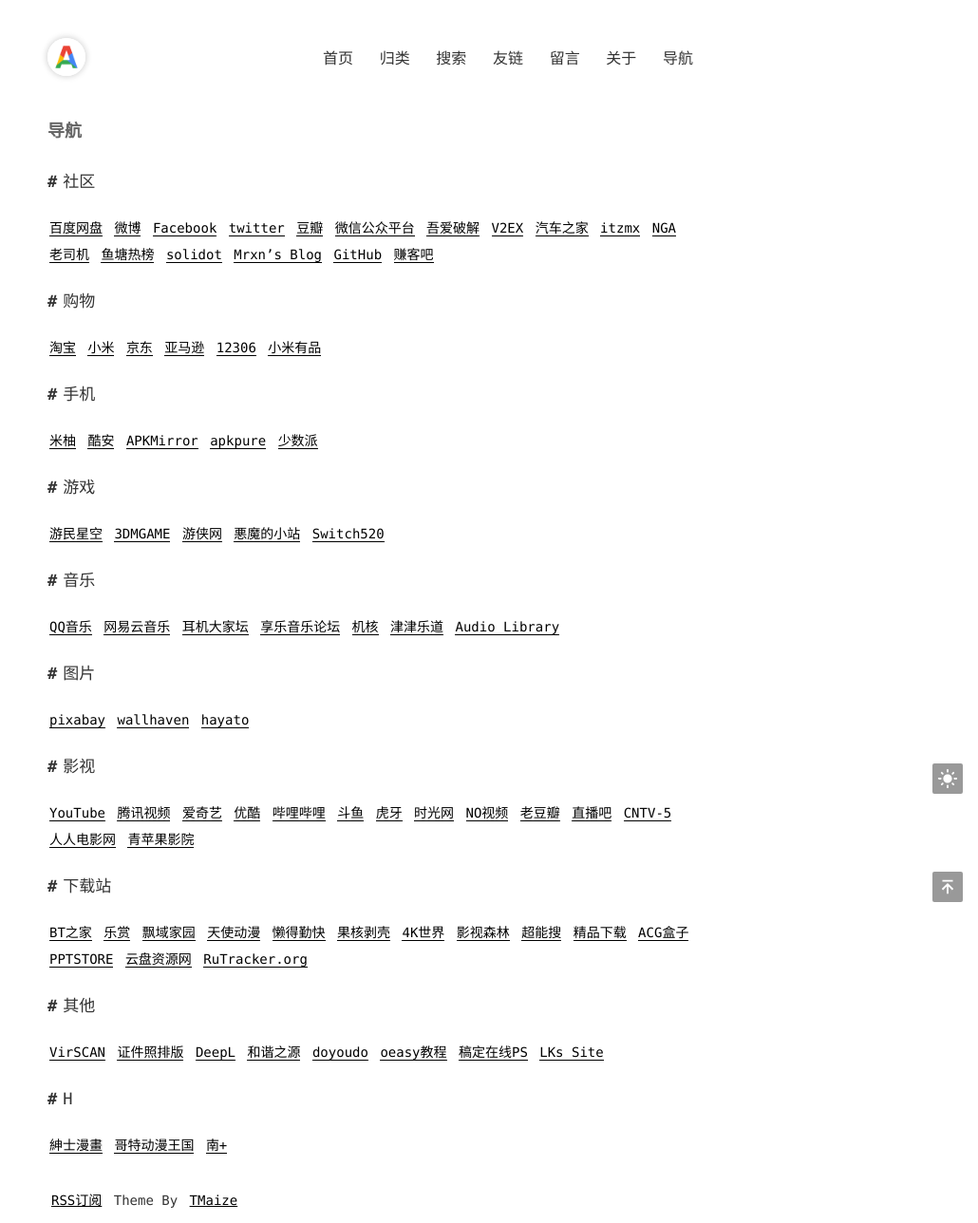
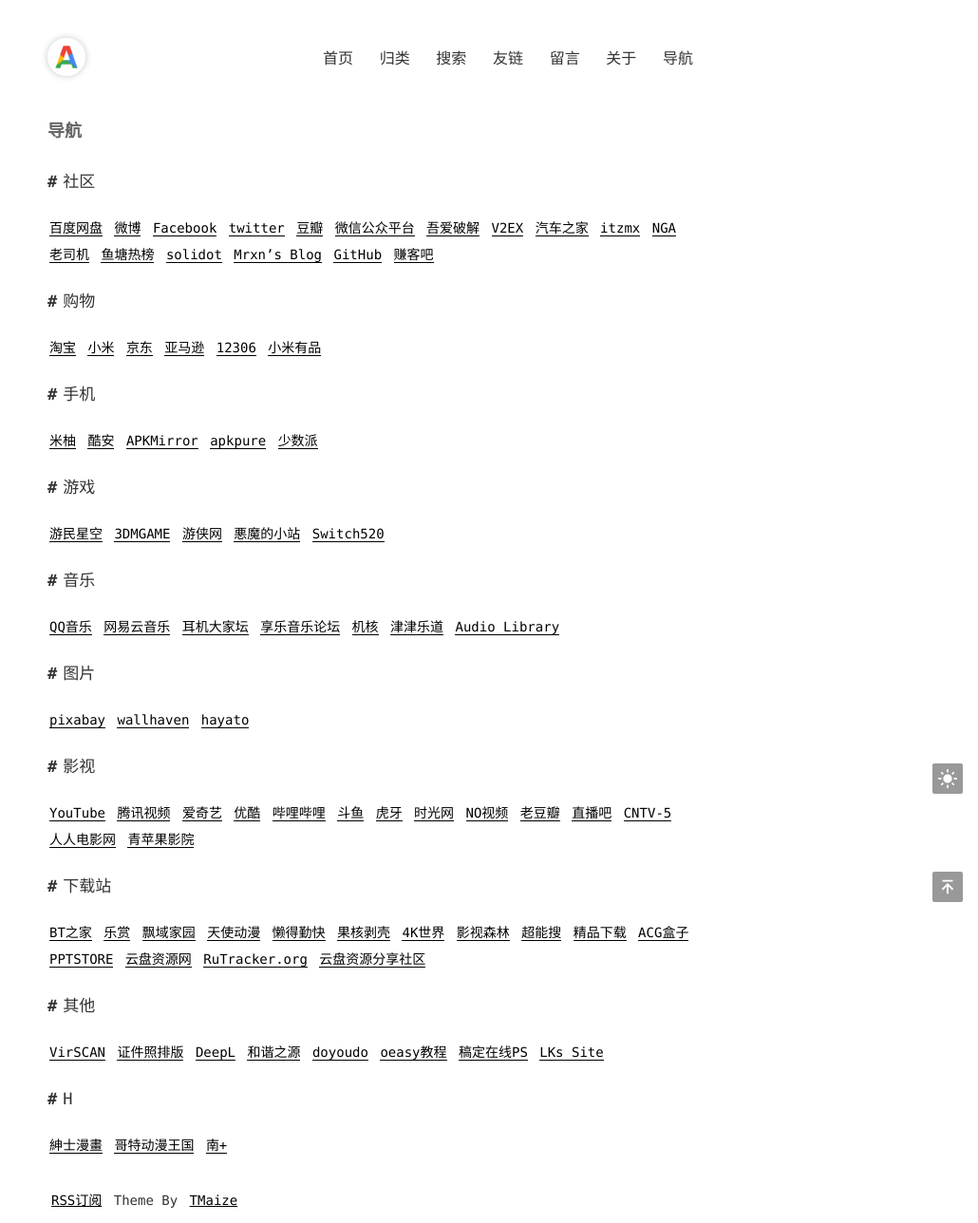
Before and after one commit to admans/admans.github.io, a Jekyll site: the page built from pages/navi.md, in a window 1280 px wide. Shown: the whole page at 95% size, without its empty margins (250-1280 px from the left). Built offline with Jekyll 4.4.1, drawn with Linux system fonts in a browser that asks for light colours.

Commit message:
Update navi.md
新增“云盘资源分享社区”

```diff
--- a/pages/navi.md
+++ b/pages/navi.md
@@ -33,7 +33,7 @@ title: 导航
 
 ## 下载站
 
-[BT之家](http://btbtt11.com/ "BT之家") [乐赏](http://gbtgame.me/ "乐赏") [飘域家园](http://bbs.homefei.me/ "飘域家园") [天使动漫](https://www.tsdm39.net/ "天使动漫") [懒得勤快](https://masuit.com/ "懒得勤快") [果核剥壳](https://www.ghxi.com/ "果核剥壳") [4K世界](https://www.4ksj.com/ "4K世界") [影视森林](http://549.tv/ "影视森林") [超能搜](https://www.chaonengsou.com/ "超能搜") [精品下载](http://www.j9p.com/ "精品下载") [ACG盒子](https://www.acgbox.link/ "ACG盒子") [PPTSTORE](https://www.pptstore.net/ "PPTSTORE") [云盘资源网](https://www.yunpanziyuan.com/forum-7.htm "云盘资源网") [RuTracker.org](https://rutracker.net/forum/index.php "RuTracker.org")
+[BT之家](http://btbtt11.com/ "BT之家") [乐赏](http://gbtgame.me/ "乐赏") [飘域家园](http://bbs.homefei.me/ "飘域家园") [天使动漫](https://www.tsdm39.net/ "天使动漫") [懒得勤快](https://masuit.com/ "懒得勤快") [果核剥壳](https://www.ghxi.com/ "果核剥壳") [4K世界](https://www.4ksj.com/ "4K世界") [影视森林](http://549.tv/ "影视森林") [超能搜](https://www.chaonengsou.com/ "超能搜") [精品下载](http://www.j9p.com/ "精品下载") [ACG盒子](https://www.acgbox.link/ "ACG盒子") [PPTSTORE](https://www.pptstore.net/ "PPTSTORE") [云盘资源网](https://www.yunpanziyuan.com/forum-7.htm "云盘资源网") [RuTracker.org](https://rutracker.net/forum/index.php "RuTracker.org") [云盘资源分享社区](https://dzfby.cn/ "云盘资源分享社区")
 
 ## 其他
 
```
